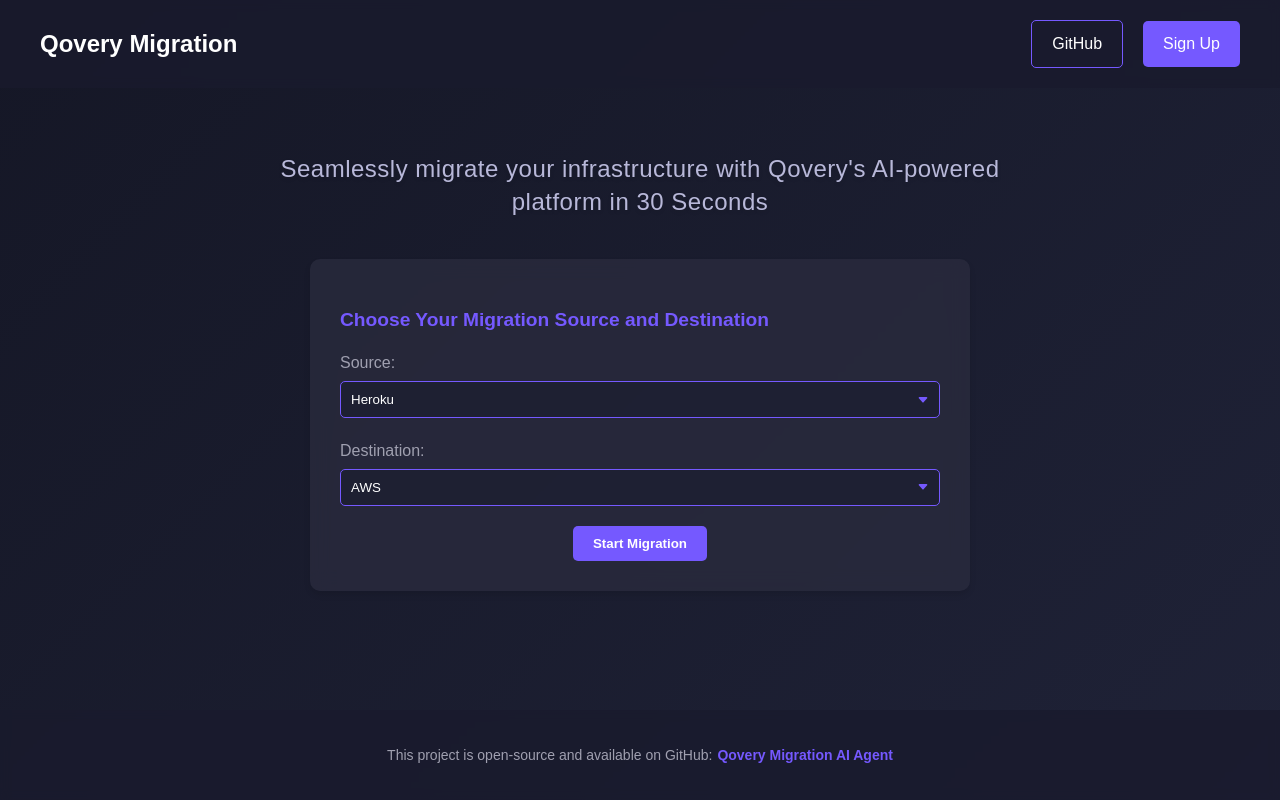
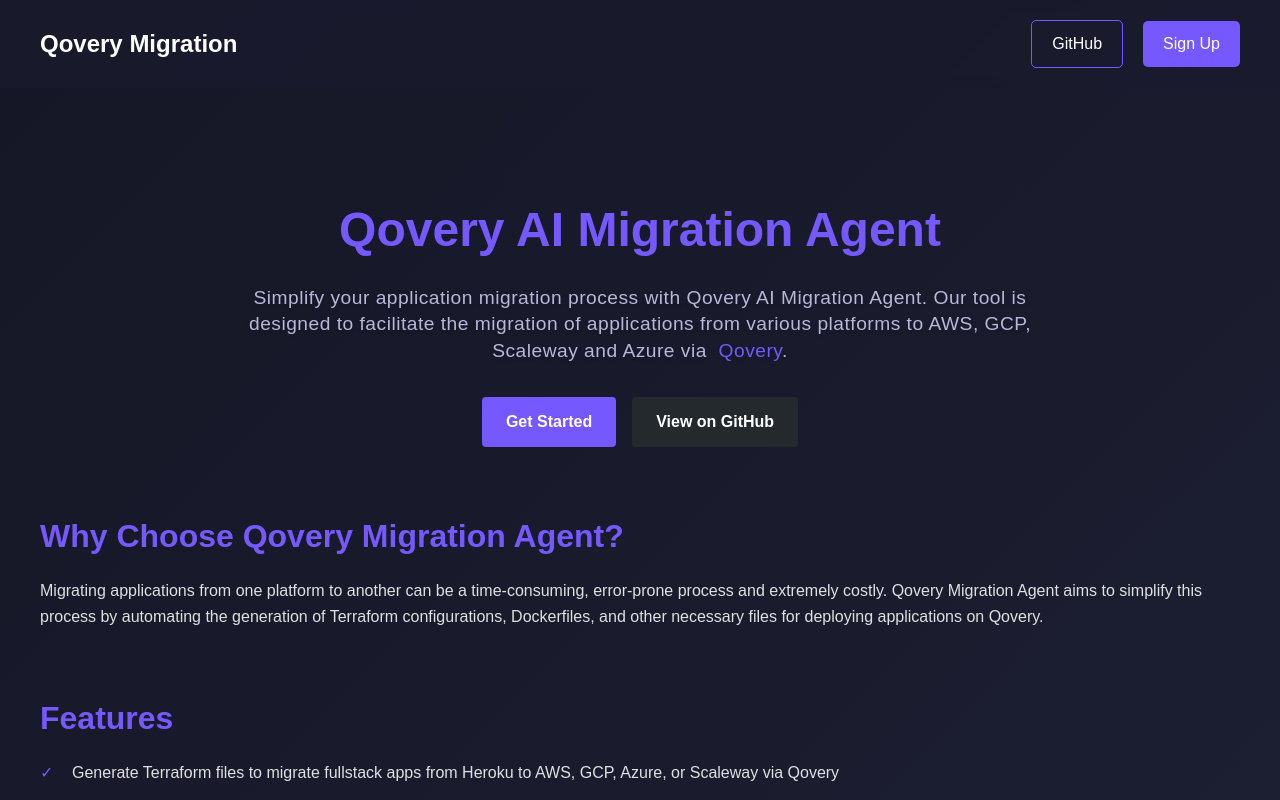
Before and after one commit to Qovery/qovery-migration-ai-agent, a React (Create React App) app in the folder web/frontend/: page / in a window 1280 px wide. Shown: the top 800 px of the page. Built offline with nearby package versions, Linux system fonts and the light colour scheme.

Commit message:
update landing page web

```diff
--- a/web/frontend/package.json
+++ b/web/frontend/package.json
@@ -8,6 +8,7 @@
     "@testing-library/user-event": "^13.5.0",
     "framer-motion": "^11.5.4",
     "lucide-react": "^0.441.0",
+    "react-mermaid2": "^0.1.4",
     "react": "^18.3.1",
     "react-dom": "^18.3.1",
     "react-router-dom": "^6.26.2",
--- a/web/frontend/src/App.js
+++ b/web/frontend/src/App.js
@@ -1,6 +1,7 @@
-import React, { useState } from 'react';
-import { BrowserRouter as Router, Route, Routes } from 'react-router-dom';
-import HomePage from './pages/HomePage';
+import React, {useState} from 'react';
+import {BrowserRouter as Router, Route, Routes} from 'react-router-dom';
+import LandingPage from './pages/LandingPage'; // Add this import
+import SelectPage from './pages/SelectPage';
 import CredentialsPage from './pages/CredentialsPage';
 import ReviewPage from './pages/ReviewPage';
 import NextStepsPage from './pages/NextStepsPage';
@@ -12,8 +13,7 @@
         source: '', destination: '',
     });
 
-    return (
-        <Router>
+    return (<Router>
         <div className="App">
             <header className="site-header">
                 <div className="container">
@@ -40,11 +40,16 @@
                 <Routes>
                     <Route
                         path="/"
-                            element={<HomePage setMigrationData={setMigrationData}/>}
+                        element={<LandingPage/>}
+                    />
+                    <Route
+                        path="/select"
+                        element={<SelectPage setMigrationData={setMigrationData}/>}
                     />
                     <Route
                         path="/credentials"
-                            element={<CredentialsPage migrationData={migrationData} setMigrationData={setMigrationData}/>}
+                        element={<CredentialsPage migrationData={migrationData}
+                                                  setMigrationData={setMigrationData}/>}
                     />
                     <Route
                         path="/review"
@@ -60,10 +65,9 @@
                     />
                 </Routes>
             </main>
-                <Footer />
+            <Footer/>
         </div>
-        </Router>
-    );
+    </Router>);
 }
 
 export default App;
--- /dev/null
+++ b/web/frontend/src/pages/LandingPage.css
@@ -0,0 +1,132 @@
+.landing-page {
+    max-width: 1200px;
+    margin: 0 auto;
+    padding: 2rem;
+    color: #e0e0e0;
+    font-family: 'Arial', sans-serif;
+}
+
+.landing-page .hero {
+    text-align: center;
+    margin-bottom: 4rem;
+}
+
+.landing-page .hero h1 {
+    font-size: 3rem;
+    color: #7559FF;
+    margin-bottom: 1rem;
+}
+
+.landing-page .subtitle {
+    font-size: 1.2rem;
+    max-width: 800px;
+    margin: 0 auto 2rem;
+}
+
+.landing-page .hero-buttons {
+    display: flex;
+    justify-content: center;
+    gap: 1rem;
+}
+
+.landing-page .cta-button,
+.landing-page .github-button {
+    display: inline-block;
+    padding: 0.75rem 1.5rem;
+    border-radius: 4px;
+    text-decoration: none;
+    font-weight: bold;
+    transition: background-color 0.3s ease;
+}
+
+.landing-page .cta-button {
+    background-color: #7559FF;
+    color: white;
+}
+
+.landing-page .github-button {
+    background-color: #24292e;
+    color: white;
+}
+
+.landing-page .cta-button:hover,
+.landing-page .github-button:hover {
+    opacity: 0.9;
+}
+
+.landing-page section {
+    margin-bottom: 4rem;
+}
+
+.landing-page h2 {
+    color: #7559FF;
+    font-size: 2rem;
+    margin-bottom: 1rem;
+}
+
+.landing-page .features ul {
+    list-style-type: none;
+    padding: 0;
+}
+
+.landing-page .features li {
+    margin-bottom: 1rem;
+    padding-left: 2rem;
+    position: relative;
+}
+
+.landing-page .features li::before {
+    content: '✓';
+    position: absolute;
+    left: 0;
+    color: #7559FF;
+}
+
+.landing-page .how-it-works .diagram-container {
+    display: flex;
+    flex-direction: column;
+    align-items: center;
+}
+
+.landing-page .how-it-works svg {
+    max-width: 100%;
+    height: auto;
+    border: 1px solid #7559FF;
+    border-radius: 8px;
+    background-color: rgba(117, 89, 255, 0.1);
+    margin-bottom: 2rem;
+}
+
+.landing-page .diagram-explanation {
+    max-width: 800px;
+    text-align: center;
+}
+
+.landing-page .security-note {
+    background-color: rgba(117, 89, 255, 0.1);
+    border-left: 4px solid #7559FF;
+    padding: 1rem;
+    border-radius: 4px;
+}
+
+.landing-page .cta {
+    text-align: center;
+}
+
+@media (max-width: 768px) {
+    .landing-page .hero h1 {
+        font-size: 2rem;
+    }
+
+    .landing-page .subtitle {
+        font-size: 1rem;
+    }
+
+    .landing-page h2 {
+        font-size: 1.5rem;
+    }
+
+    .landing-page .hero-buttons {
+        flex-direction: column;
+    }
+}
--- /dev/null
+++ b/web/frontend/src/pages/LandingPage.jsx
@@ -0,0 +1,90 @@
+import React from 'react';
+import {Link} from 'react-router-dom';
+import Mermaid from 'react-mermaid2';
+import './LandingPage.css';
+
+const LandingPage = () => {
+    return (<div className="landing-page">
+        <div className="hero">
+            <h1>Qovery AI Migration Agent</h1>
+            <p className="subtitle">
+                Simplify your application migration process with Qovery AI Migration Agent. Our tool is designed to
+                facilitate the migration of applications from various platforms to AWS, GCP, Scaleway and Azure via
+                &nbsp;<a href="https://www.qovery.com" target="_blank" className="inline-link">Qovery</a>.
+            </p>
+            <div className="hero-buttons">
+                <Link to="/select" className="cta-button">Get Started</Link>
+                <a href="https://github.com/Qovery/qovery-migration-ai-agent"
+                   className="github-button"
+                   target="_blank"
+                   rel="noopener noreferrer">
+                    View on GitHub
+                </a>
+            </div>
+        </div>
+
+        <section className="why-choose">
+            <h2>Why Choose Qovery Migration Agent?</h2>
+            <p>
+                Migrating applications from one platform to another can be a time-consuming, error-prone process and
+                extremely costly. Qovery Migration Agent aims to simplify this process by automating the generation
+                of Terraform configurations, Dockerfiles, and other necessary files for deploying applications on
+                Qovery.
+            </p>
+        </section>
+
+        <section className="features">
+            <h2>Features</h2>
+            <ul>
+                <li>Generate Terraform files to migrate fullstack apps from Heroku to AWS, GCP, Azure, or Scaleway
+                    via Qovery
+                </li>
+                <li>Estimate migration costs</li>
+                <li>Automate the creation of Dockerfiles and other necessary configuration files</li>
+                <li>Provide step-by-step guidance throughout the migration process</li>
+            </ul>
+        </section>
+
+        <section className="how-it-works">
+            <h2>How It Works</h2>
+            <div className="diagram-container">
+                <Mermaid chart={`
+                    graph TD
+                        A[Start] --> B[Input Source Platform Details Heroku/Render]
+                        B --> C[Select Destination Platform AWS/GCP/Azure/Scaleway]
+                        C --> D[Analyze Application Structure]
+                        D --> E[Generate Terraform and Dockerfile Configurations]
+                        E --> F[Estimate Migration Costs]
+                        F --> G[Generate Zip File with Migration Files]
+                        G --> H[You Can Download and Review the Migration Files]
+                        H --> I[Verify Deployment]
+                        I --> J[End]
+                    `}/>
+                <p className="diagram-explanation">
+                    This diagram illustrates the step-by-step process of migrating your application using Qovery AI
+                    Migration Agent. From inputting your source platform details to verifying the deployment, our tool guides you
+                    through each stage, ensuring a smooth and efficient migration experience.
+                </p>
+            </div>
+        </section>
+
+        <section className="security">
+            <h2>Security</h2>
+            <div className="security-note">
+                <p>We prioritize the security of your data and infrastructure:</p>
+                <ul>
+                    <li>Our code is fully auditable and open-source</li>
+                    <li>We do not store any credentials</li>
+                    <li>All migration operations are performed locally on your machine - not on the server</li>
+                </ul>
+            </div>
+        </section>
+
+        <section className="cta">
+            <h2>Ready to Simplify Your Migration?</h2>
+            <Link to="/select" className="cta-button">Get Started</Link>
+        </section>
+    </div>);
+};
+
+export default LandingPage;
--- a/web/frontend/src/pages/HomePage.jsx
+++ b/web/frontend/src/pages/SelectPage.jsx
@@ -12,7 +12,7 @@
     azure: <svg xmlns="http://www.w3.org/2000/svg" width="16" height="16" viewBox="0 0 512 512"><path fill="#0089D6" d="M255.992 31.707L110.095 234.943l168.324 235.272h-74.345L31.789 234.944 178.615 31.707h77.377zm37.218 0l72.331 128.223L480.211 480.21H406.62l-98.476-172.732-69.278-124.915h54.344z"/></svg>
 };
 
-function HomePage({ setMigrationData }) {
+function SelectPage({ setMigrationData }) {
     const navigate = useNavigate();
 
     const handleSubmit = (e) => {
@@ -54,4 +54,4 @@
     );
 }
 
-export default HomePage;
+export default SelectPage;
```
Also changed, not shown: 1 other file (tests, documents, lock files or other folders). Lines whose indentation alone changed are shown as unchanged.
